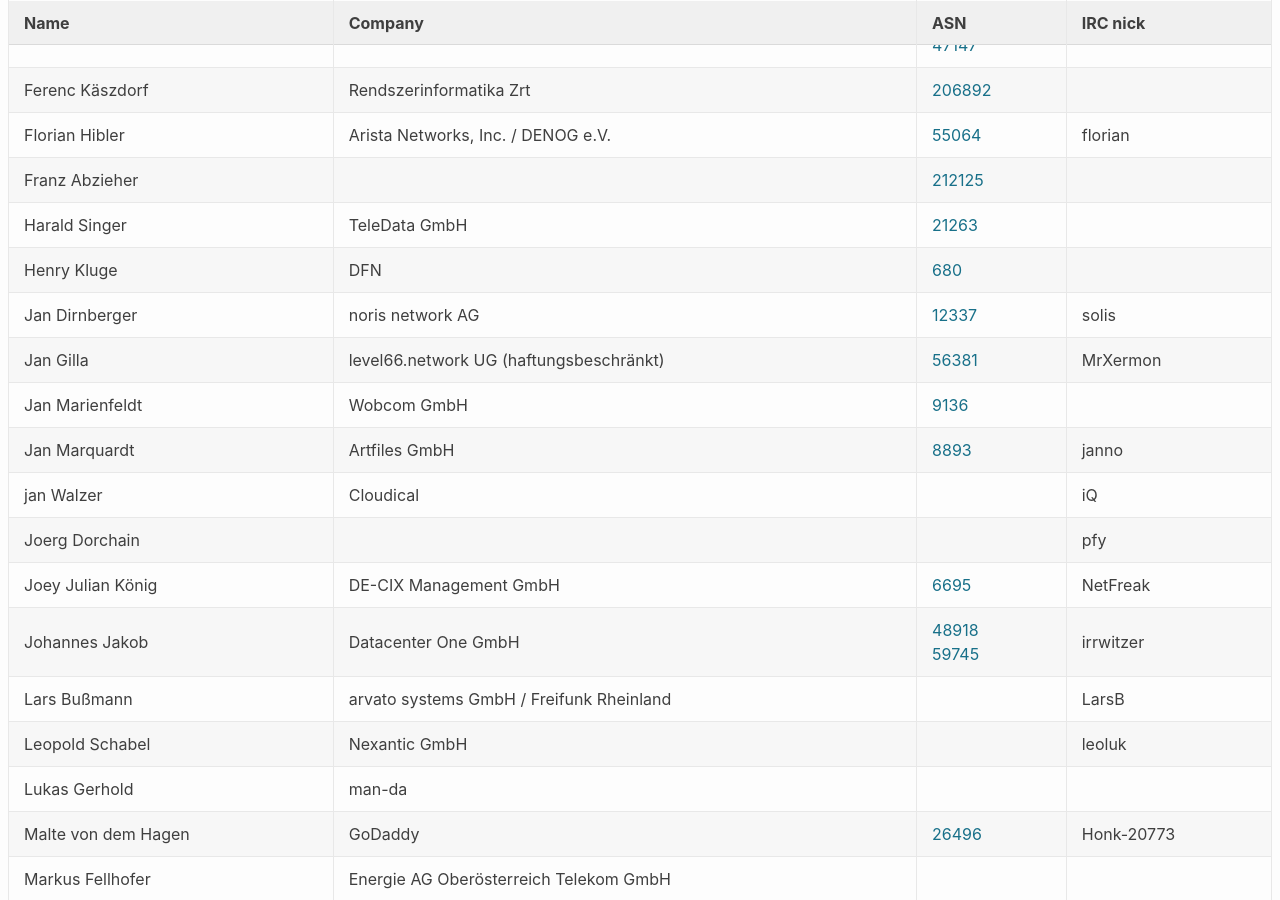
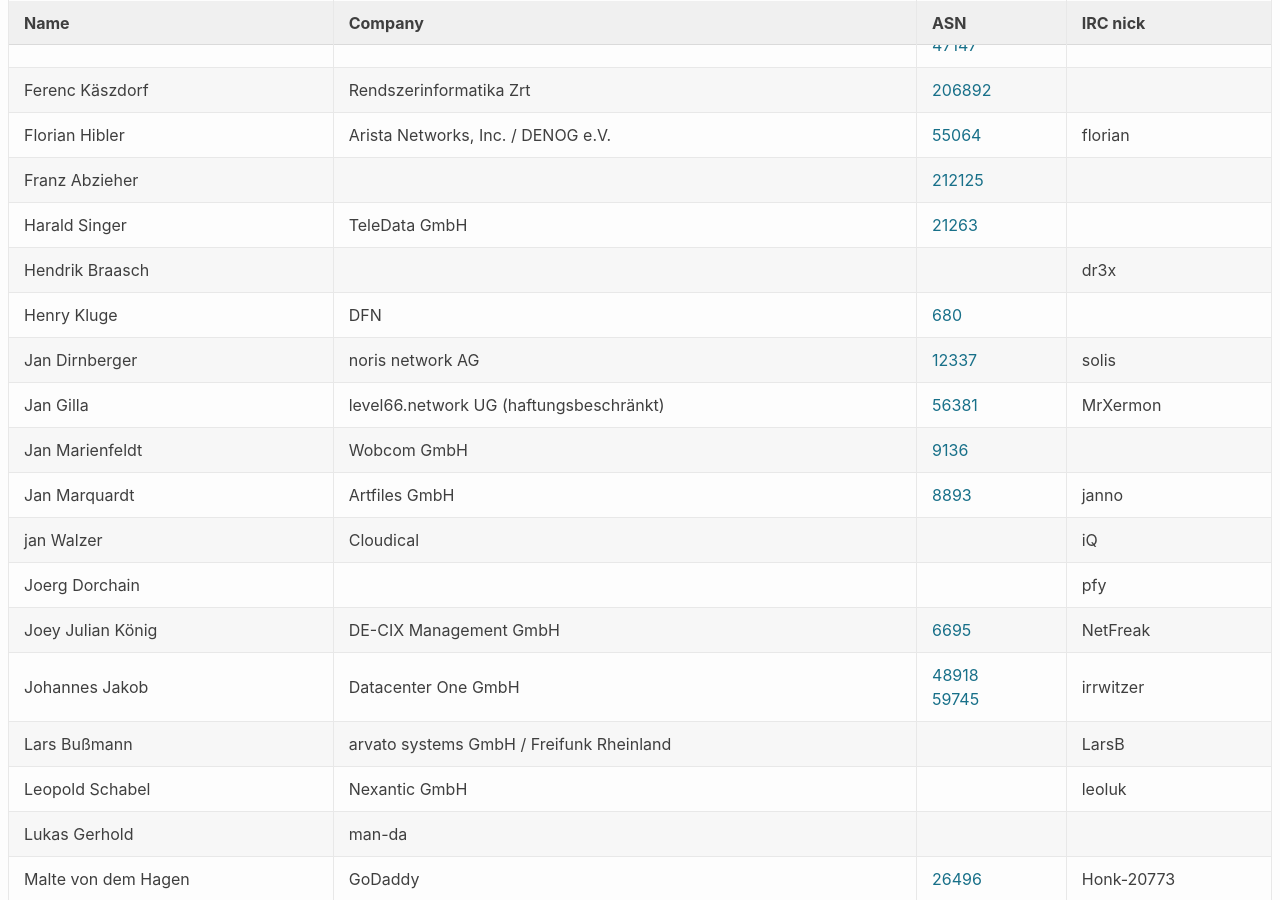
Before and after one commit to denog/pretix-attendeelist, a Jekyll site: the page built from index.markdown, in a window 1280 px wide and 900 px high, scrolled down 595 px. Built offline with Jekyll 4.4.1, drawn with Linux system fonts in a browser that asks for light colours.

Commit message:
Latest data: Sun Mar 21 14:27:35 UTC 2021

```diff
--- a/_data/attendees_meetup_leader_2021-01.json
+++ b/_data/attendees_meetup_leader_2021-01.json
@@ -100,6 +100,12 @@
     "company": "TeleData GmbH",
     "irc": null,
     "asn": "21263"
+  },
+  {
+    "name": "Hendrik Braasch",
+    "company": null,
+    "irc": "dr3x",
+    "asn": null
   },
   {
     "name": "Henry Kluge",
```
